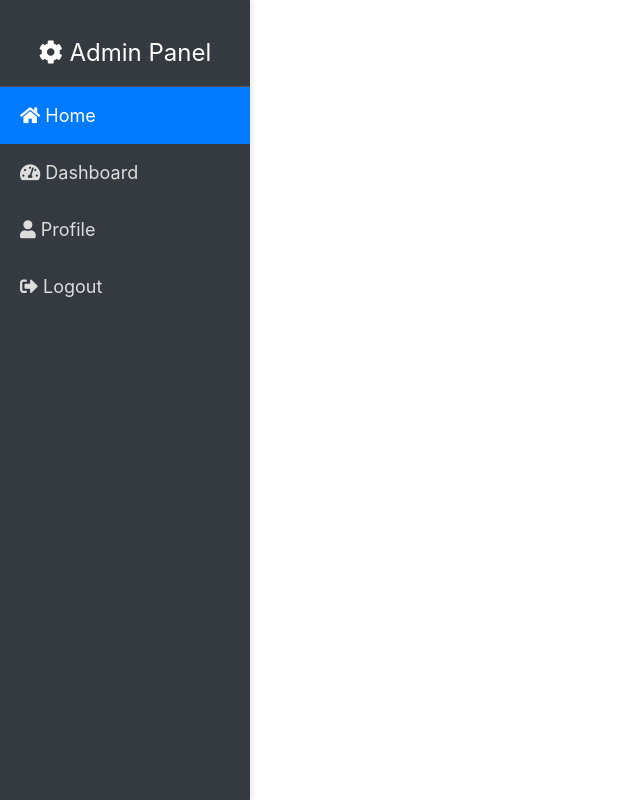
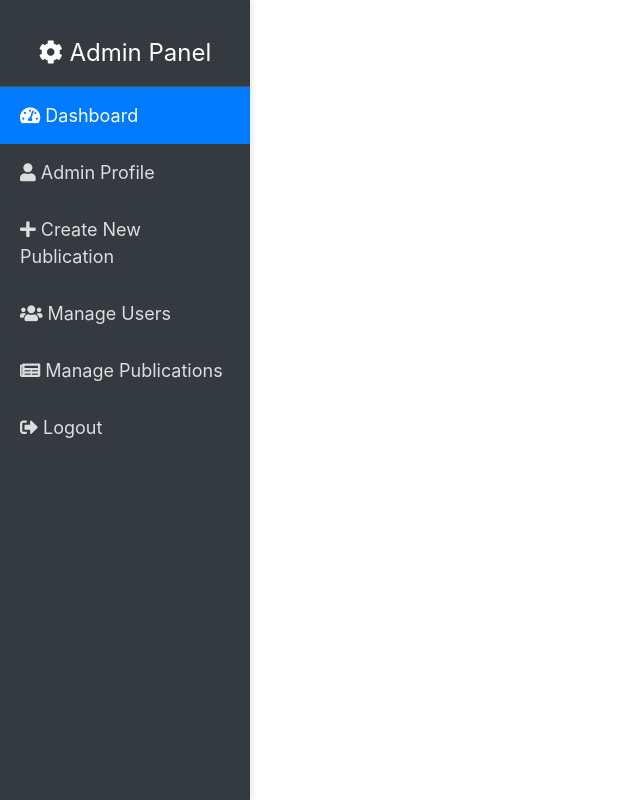
Before and after one commit to DevZakariaAz/PFE-Solicode, a PHP site: page /package/sidebar.html in a window 1280 px wide. Shown: the whole page, without its empty margins (0-640 px from the left). Run offline with PHP 8.4, Linux system fonts and the light colour scheme.

Commit message:
modefied in this pages

```diff
--- a/Cahier de Charge & Designe Thinking/tangorocco_v1.sql
+++ b/Cahier de Charge & Designe Thinking/tangorocco_v1.sql
@@ -18,7 +18,6 @@ SET time_zone = "+00:00";
 /*!40101 SET NAMES utf8mb4 */;
 
 --
--- Database: `tangorocco_v1`
 --
 
 -- --------------------------------------------------------
--- a/Codage/HomePage.php
+++ b/Codage/HomePage.php
@@ -48,9 +48,9 @@ $topDestinations = fetchTopDestinations($conn);
                             ?>
                         </a>
                         <div class="dropdown-menu" aria-labelledby="navbarDropdown">
-                            <a class="dropdown-item" href="profile.php">Profile</a>
+                            <a class="dropdown-item" href="./User/profile.php">Profile</a>
                             <?php if(isset($_SESSION['admin_id'])): ?>
-                                <a class="dropdown-item" href="admin_dashboard.php">Dashboard</a>
+                                <a class="dropdown-item" href="./Admin/admin_dashboard.php">Dashboard</a>
                             <?php endif; ?>
                             <a class="dropdown-item" href="logout.php">Logout</a>
                         </div>
--- a/Codage/package/sidebar.html
+++ b/Codage/package/sidebar.html
@@ -53,14 +53,12 @@
         <div class="sidebar-header">
             <i class="fas fa-cog"></i> Admin Panel
         </div>
-        <a href="HomePage.php" class="active"><i class="fas fa-home"></i> Home</a>
-        <!-- <a href="AllrRestaurants.php"><i class="fas fa-utensils"></i> Restaurants</a>
-        <a href="Alldestination.php"><i class="fas fa-map-marked-alt"></i> Destinations</a> -->
-        <!-- <a href="#"><i class="fas fa-blog"></i> Blog</a>
-        <a href="#"><i class="fas fa-envelope"></i> Contact</a> -->
-        <a href="admin_dashboard.php"><i class="fas fa-tachometer-alt"></i> Dashboard</a>
-        <a href="admin_profile.php"><i class="fas fa-user"></i> Profile</a>
-        <a href="logout.php"><i class="fas fa-sign-out-alt"></i> Logout</a>
+        <a href="admin_dashboard.php" class="active"><i class="fas fa-tachometer-alt"></i> Dashboard</a>
+        <a href="admin_profile.php"><i class="fas fa-user"></i> Admin Profile</a>
+        <a href="create_publication.php"><i class="fas fa-plus"></i> Create New Publication</a>
+        <a href="all_users.php"><i class="fas fa-users"></i> Manage Users</a>
+        <a href="all_publications.php"><i class="fas fa-newspaper"></i> Manage Publications</a>
+        <a href="../Logout.php"><i class="fas fa-sign-out-alt"></i> Logout</a>
     </div>
 </body>
 
```
